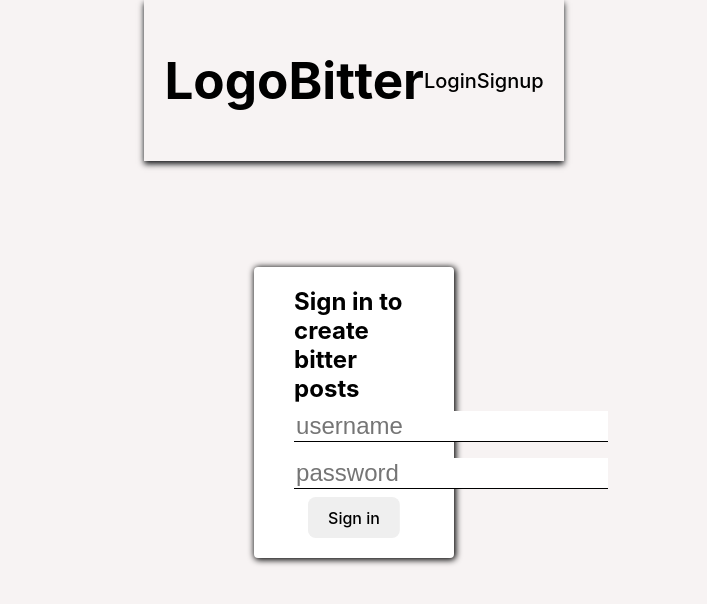
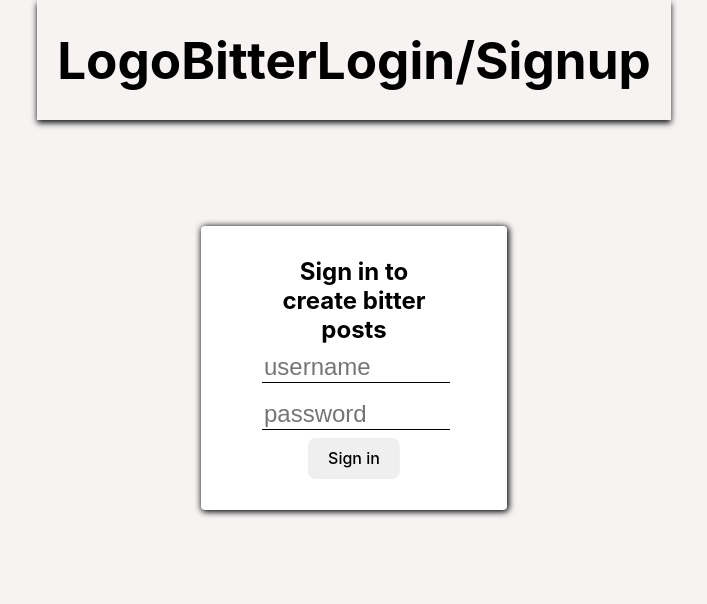
Before and after one commit to mleitejensen/BitterBlog, a React (Vite) app in the folder Bitter/: page /login in a window 1280 px wide. Shown: the top 604 px of the page, without its empty margins (286-993 px from the left). Built offline with nearby package versions, Linux system fonts and the light colour scheme.

Commit message:
Added some css to show error in red

```diff
--- a/Bitter/src/App.css
+++ b/Bitter/src/App.css
@@ -12,6 +12,7 @@ header {
 }
 nav {
   max-width: 1400px;
+  max-height: 100px;
   margin: 0 auto;
   padding: 10px 20px;
   display: flex;
@@ -19,12 +20,8 @@ nav {
   justify-content: space-between;
 }
 
-nav .username{
-  font-size: 20px;
-}
-
-nav div a{
-  font-size: 20px;
+.navLoginSignup{
+  display: flex;
 }
 
 header a {
@@ -45,6 +42,7 @@ header a {
 
 .loginForm *{
   margin: 0 auto;
+  text-align: center;
 }
 
 .loginForm input{
@@ -52,6 +50,8 @@ header a {
   border-bottom: 1px solid;
   font-size: 1.5rem;
   margin: 1vh 0px;
+  width: 100%;
+  text-align: left;
 }
 
 .loginForm button{
@@ -60,6 +60,15 @@ header a {
   translate: -50%;
 }
 
+.error{
+  background-color: red;
+  border-radius: 4px;
+  color: white;
+  min-height: 20px;
+  margin: 1rem 0;
+  padding: 0.3rem 0.1rem;
+}
+
 .post{
   font-size: 3rem;
 }
--- a/Bitter/src/components/Navbar.jsx
+++ b/Bitter/src/components/Navbar.jsx
@@ -32,12 +32,13 @@ const Navbar = () => {
           </div>
         )}
         {!user && (
-          <div>
+          <div className='navLoginSignup'>
             <Link to="/login">
-                Login
+                <h1>Login</h1>
             </Link>
+            <h1>/</h1>
             <Link to="/signup">
-                Signup
+                <h1>Signup</h1>
           </Link>
           </div>
         )}
```
